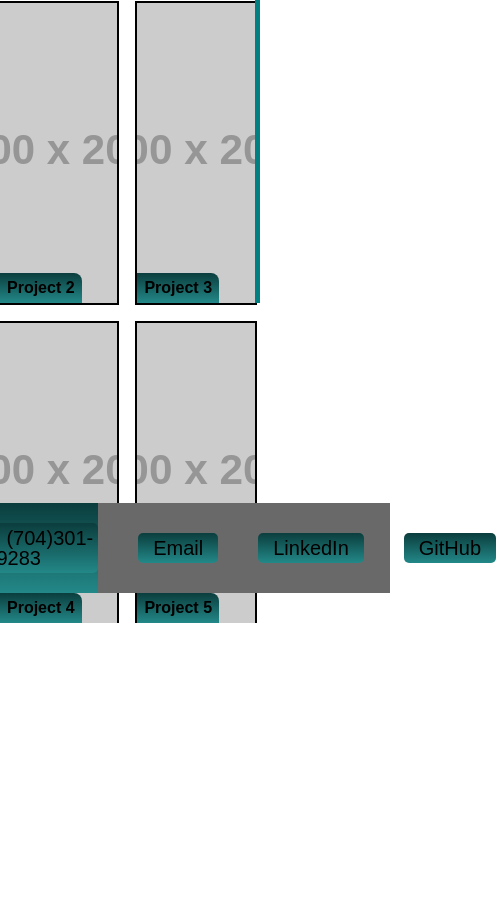
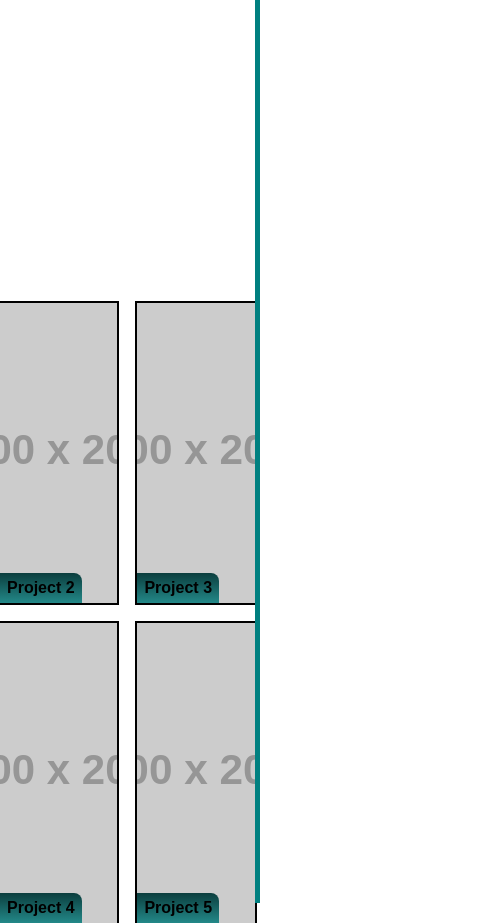
Before and after one commit to ngkent75/Chapter2-AdvancedCSS-Portfolio, a plain HTML site: page Portfolio/Main/index.html in a window 390 px wide. Shown: the part 1569-2492 px from the top of the page, 496 px wide, since content can reach past the window. Before the commit the page ends 2192 px from the top, so only its background shows below. Drawn offline with Linux system fonts and the light colour scheme; placeholder pictures from the web are drawn by us.

Commit message:
updated media query

```diff
--- a/Portfolio/Main/assets/style.css
+++ b/Portfolio/Main/assets/style.css
@@ -212,6 +212,8 @@ footer {
     align-content: center;
     width: 100%;
     margin-top: 200px;
+    position: absolute;
+
 
 }
 
@@ -290,7 +292,15 @@ footer li:hover {
 
 /* media queries */
 @media screen and (max-width: 992px) {
+    .projectBox {
+        height: 600px;
+    }
+
     .project {
         width: 46%;
     }
+
+    .Summary h2 {
+        width: 20%;
+    }
 }
```
